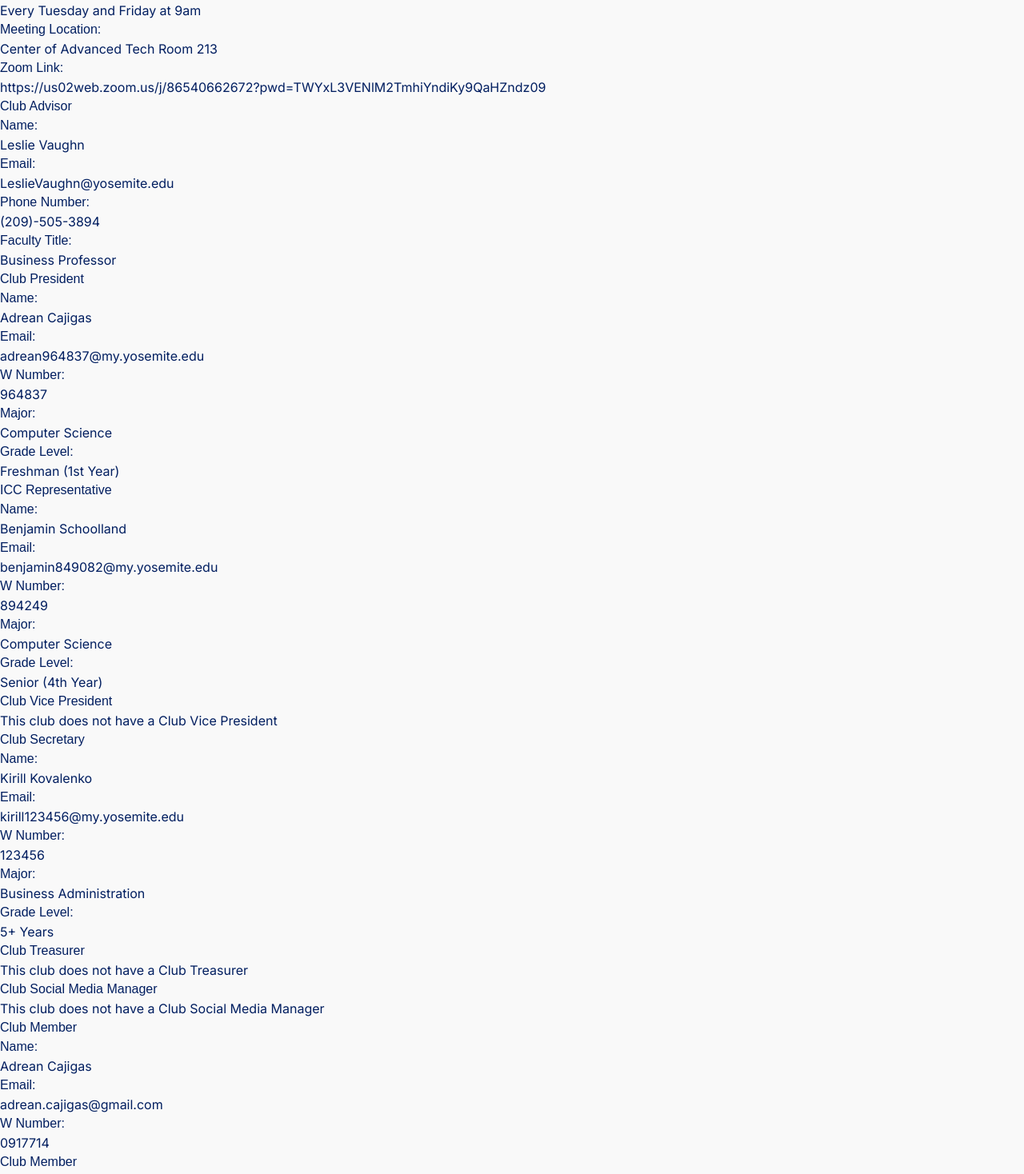
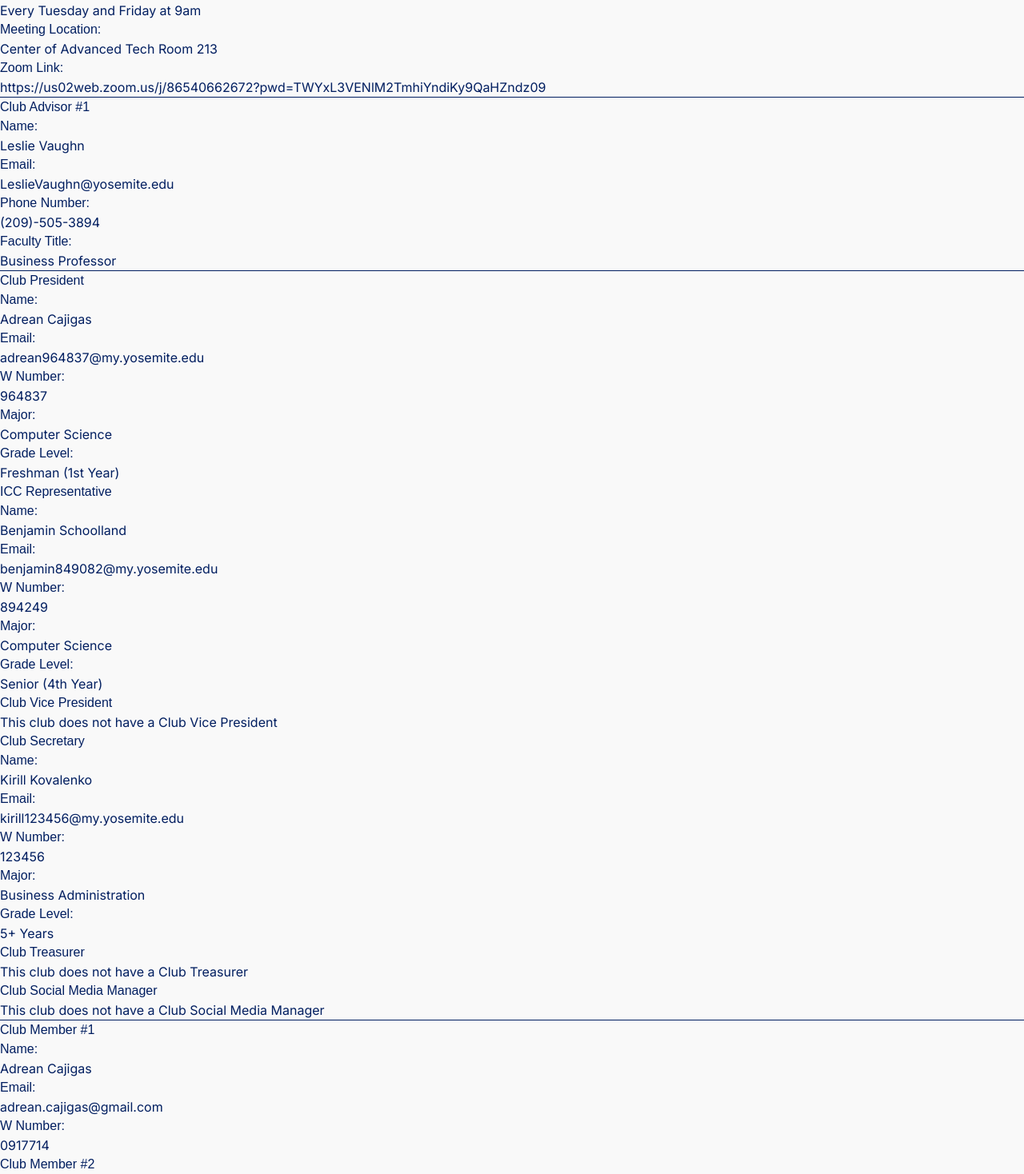
Before and after one commit to Community-ALI/club-website, a Next.js app: page /pdf-creation-test in a window 1280 px wide. Shown: the part 120-1588 px from the top of the page at 80% size. Built offline with nearby package versions, Linux system fonts and the light colour scheme; a web font is replaced by a local one.

Commit message:
Feat: PDF looking REAL GOOD

```diff
--- a/app/pdf-creation-test/page.js
+++ b/app/pdf-creation-test/page.js
@@ -119,8 +119,8 @@ export default function PDFCreationTestPage() {
         }
 
         .placeholder {
-            margin-bottom: 70px;
             font-size: 14px;
+            margin-bottom: 50px;
         }
 
         .divider-column {
@@ -131,11 +131,17 @@ export default function PDFCreationTestPage() {
 
         .divider-row {
             display: flex;
+            margin-bottom: 20px;
         }
 
         .section-title {
             font-size: 20px;
             margin-bottom: 20px;
+        }
+
+        .section-line {
+            border-width: 1px;
+            border-color: #363636;
         }
 
         .header {
@@ -145,11 +151,19 @@ export default function PDFCreationTestPage() {
 
         .data {
             font-size: 14px;
+            cursor: default;
+            text-decoration: none;
         }
 
         .section {
-            margin-bottom: 50px;
             page-break-inside: avoid;
+            margin-top: 20px;
+        }
+
+        .info {
+            page-break-inside: avoid;
+            margin-top: 20px;
+            margin-bottom: 40px;
         }
 
         .footer {
--- a/app/pdf-creation-test/pdfComponent.js
+++ b/app/pdf-creation-test/pdfComponent.js
@@ -2,6 +2,8 @@ function MyComponent() {
   // the JSON object that will be used to populate the PDF
 
   const currentDate = new Date().toLocaleDateString();
+  let advisorCounter = 0;
+  let memberCounter = 0;
 
   const form = {
     clubInformation: {
@@ -106,7 +108,7 @@ function MyComponent() {
       <h1>{form.clubInformation.clubName}</h1>
       <p class="date">{`Date Submitted: ${currentDate}`}</p>
 
-      <div class="section">
+      <div class="info">
         <h2 class="section-title">Club Information</h2>
 
         <div class="container">
@@ -121,16 +123,19 @@ function MyComponent() {
 
         <div class="container">
           <h2 class="header">Zoom Link:</h2>
-          <p class="data" id="link">
-            {form.clubInformation.zoomLink}
-          </p>
+          <p class="data">{form.clubInformation.zoomLink}</p>
         </div>
       </div>
 
+      <hr class="section-line"></hr>
+
       {/* map all the advisors */}
-      {form.clubAdvisors.map((advisor) => (
-        <div class="section">
-          <h2 class="section-title">Club Advisor</h2>
+      {form.clubAdvisors.map((advisor) => {
+        advisorCounter++;
+
+        return (
+          <div class="section" key={`advisor-${advisorCounter}`}>
+            <h2 class="section-title">Club Advisor #{advisorCounter}</h2>
 
             <div class="divider-row">
               <div class="divider-column">
@@ -158,7 +163,10 @@ function MyComponent() {
               </div>
             </div>
           </div>
-      ))}
+        );
+      })}
+
+      <hr class="section-line"></hr>
 
       {/* map all the officers */}
       {form.clubOfficers.map((officer) => (
@@ -202,10 +210,15 @@ function MyComponent() {
         </div>
       ))}
 
+      <hr class="section-line"></hr>
+
       {/* map all the members */}
-      {form.clubMembers.map((member) => (
-        <div class="section">
-          <h2 class="section-title">Club Member</h2>
+      {form.clubMembers.map((member) => {
+        memberCounter++;
+
+        return (
+          <div class="section" key={`advisor-${memberCounter}`}>
+            <h2 class="section-title">Club Member #{memberCounter}</h2>
 
             <div class="divider-row">
               <div class="divider-column">
@@ -227,36 +240,53 @@ function MyComponent() {
               </div>
             </div>
           </div>
-      ))}
+        );
+      })}
 
+      <hr class="section-line"></hr>
+
+      <div class="section">
         <h2 class="section-title">Club Agreement Signature</h2>
 
         <div class="agreement">
-          The membership of the <b>{form.clubInformation.clubName}</b> has agreed to abide by the
-          Inter-Club Council's Standing Orders and the ASMJC Constitution and
-          Bylaws. We are aware of and agree and abide by the following rights,
-          privileges, and responsibilities:
+          The membership of the <b>{form.clubInformation.clubName}</b> has
+          agreed to abide by the Inter-Club Council's Standing Orders and the
+          ASMJC Constitution and Bylaws. We are aware of and agree and abide by
+          the following rights, privileges, and responsibilities:
           <br></br>
           <br></br>
-          1. We must attend all Inter Club Council Meetings. If we are absent from one consecutive meeting, our active status shall be suspended and our funds will be frozen. Meetings are held the second Friday of the month from 1-2pm in the East Campus Student Center on Feb 9th, March 8th, and April 12th.
+          1. We must attend all Inter Club Council Meetings. If we are absent
+          from one consecutive meeting, our active status shall be suspended and
+          our funds will be frozen. Meetings are held the second Friday of the
+          month from 1-2pm in the East Campus Student Center on Feb 9th, March
+          8th, and April 12th.
           <br></br>
           <br></br>
-          2.If our club is inactive for two consecutive semesters, all club funds and assets shall be absorbed into the ASMJC club development fund.
+          2.If our club is inactive for two consecutive semesters, all club
+          funds and assets shall be absorbed into the ASMJC club development
+          fund.
           <br></br>
           <br></br>
-          3. We shall ensure that all records pertaining to our club, including but not limited to our Constitution and Bylaws, Officer Roster, and Membership Roster will be kept updated and we shall promptly inform the Club Coordinator of any changes.
+          3. We shall ensure that all records pertaining to our club, including
+          but not limited to our Constitution and Bylaws, Officer Roster, and
+          Membership Roster will be kept updated and we shall promptly inform
+          the Club Coordinator of any changes.
           <br></br>
           <br></br>
-          4. All club funds shall be kept in an on-campus account in the Business Office under the support of ASMJC.
+          4. All club funds shall be kept in an on-campus account in the
+          Business Office under the support of ASMJC.
           <br></br>
           <br></br>
-          5. We must have an active Advisor who attends all club functions and verifies officer eligibility.
+          5. We must have an active Advisor who attends all club functions and
+          verifies officer eligibility.
           <br></br>
           <br></br>
-          6. Club officers must maintain a 2.0 grade point average or higher to hold office.
+          6. Club officers must maintain a 2.0 grade point average or higher to
+          hold office.
           <br></br>
           <br></br>
           7. Club officers must be enrolled in 5 units to hold office.
+        </div>
       </div>
 
       {/* map the agreements */}
@@ -273,7 +303,9 @@ function MyComponent() {
 
       <footer class="footer">
         <h2>Thank you for using the MJC Club Application Website!</h2>
-        <p class="author">Created by Adrean Cajigas, Benjamin Schoolland, and Mason Partridge</p>
+        <p class="author">
+          Created by Adrean Cajigas, Benjamin Schoolland, and Mason Partridge
+        </p>
       </footer>
     </div>
   );
--- a/app/pdf-creation-test/pdfStyle.css
+++ b/app/pdf-creation-test/pdfStyle.css
@@ -1,19 +1,102 @@
+@import url('https://fonts.googleapis.com/css2?family=Roboto:wght@300;400;500;700;900&display=swap');
+
 *{
     font-family: "Roboto";
+    color: black;
+    margin: 0px;
+    padding: 0px;
+}
+
+.pdf {
+    padding: 0px 60px;
 }
 
 h1 {
-    color: black;
-    font-family: "Roboto";
     text-align: center;
+    margin-bottom: 20px;
+    background-color: #d1d1d1;
+    padding-top: 10px;
+    padding-bottom: 10px;
 }
 
-p {
-    color: black;
+.date {
+    text-align: center;
+    font-size: 14px;
+    margin-bottom: 30px;
 }
 
-.officer {
+.container {
+    display: flex;
+    justify-content: flex-start;
+    align-items: center;
+    gap: 6px;
+    margin-bottom: 20px;
     page-break-inside: avoid;
-    color: black;
+}
+
+.agreement {
+    margin-top: 10px;
+    margin-bottom: 30px;
+    font-size: 14px;
+    page-break-inside: avoid;
+}
+
+.placeholder {
+    font-size: 14px;
+    margin-bottom: 50px;
+}
+
+.divider-column {
+    display: flex;
     flex-direction: column;
+    width: 50%;
 }
+
+.divider-row {
+    display: flex;
+    margin-bottom: 20px;
+}
+
+.section-title {
+    font-size: 20px;
+    margin-bottom: 20px;
+}
+
+.section-line {
+    border-width: 1px;
+    border-color: #363636;
+}
+
+.header {
+    font-size: 15px;
+    white-space: nowrap;
+}
+
+.data {
+    font-size: 14px;
+}
+
+.section {
+    page-break-inside: avoid;
+    margin-top: 20px;
+}
+
+.info {
+    page-break-inside: avoid;
+    margin-top: 20px;
+    margin-bottom: 20px;
+}
+
+.footer {
+    text-align: center;
+    font-size: 14px;
+    background-color: #d1d1d1;
+    padding-top: 15px;
+    padding-bottom: 10px;
+    margin-top: 40px;
+}
+
+.author {
+    padding-top: 10px;
+    padding-bottom: 10px;
+}
```
Lines whose indentation alone changed are shown as unchanged.
